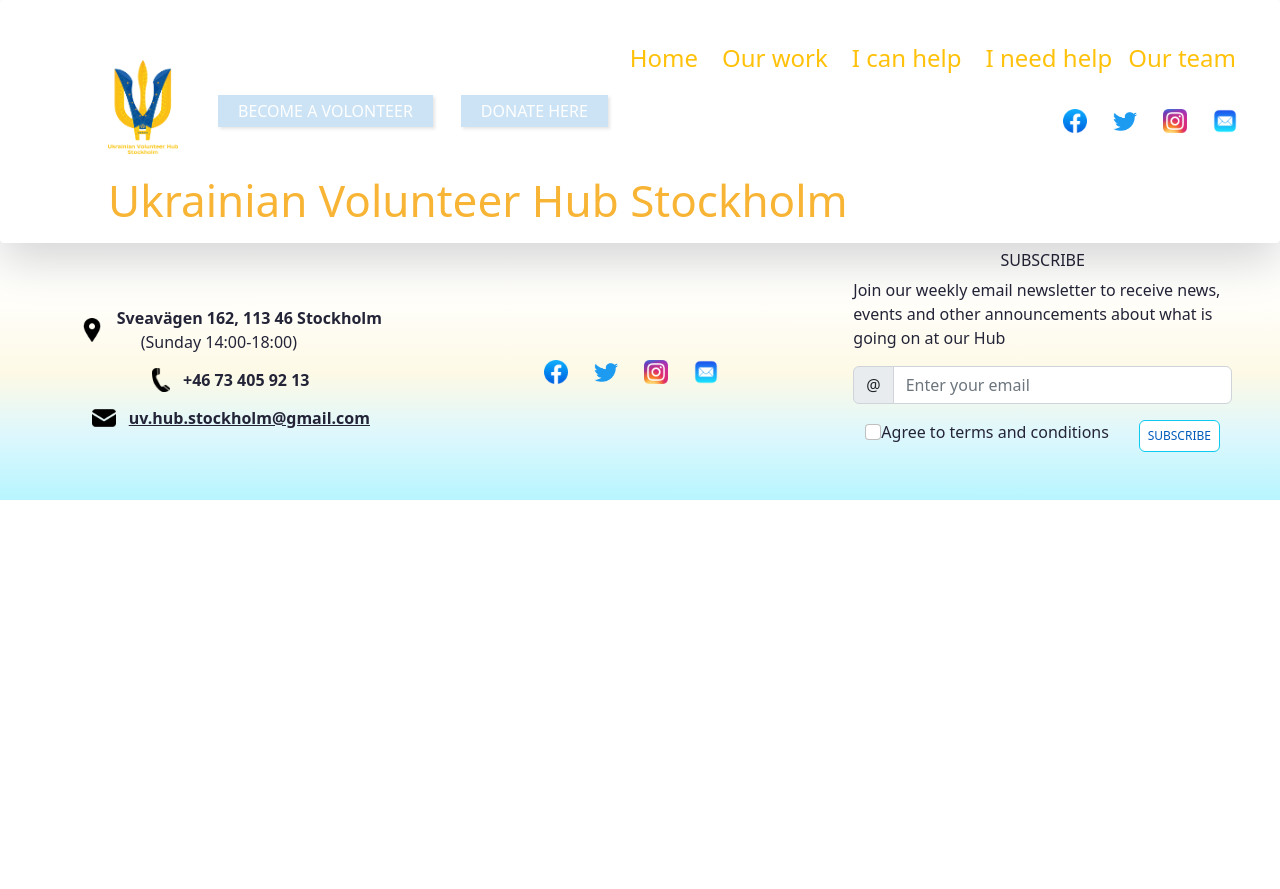
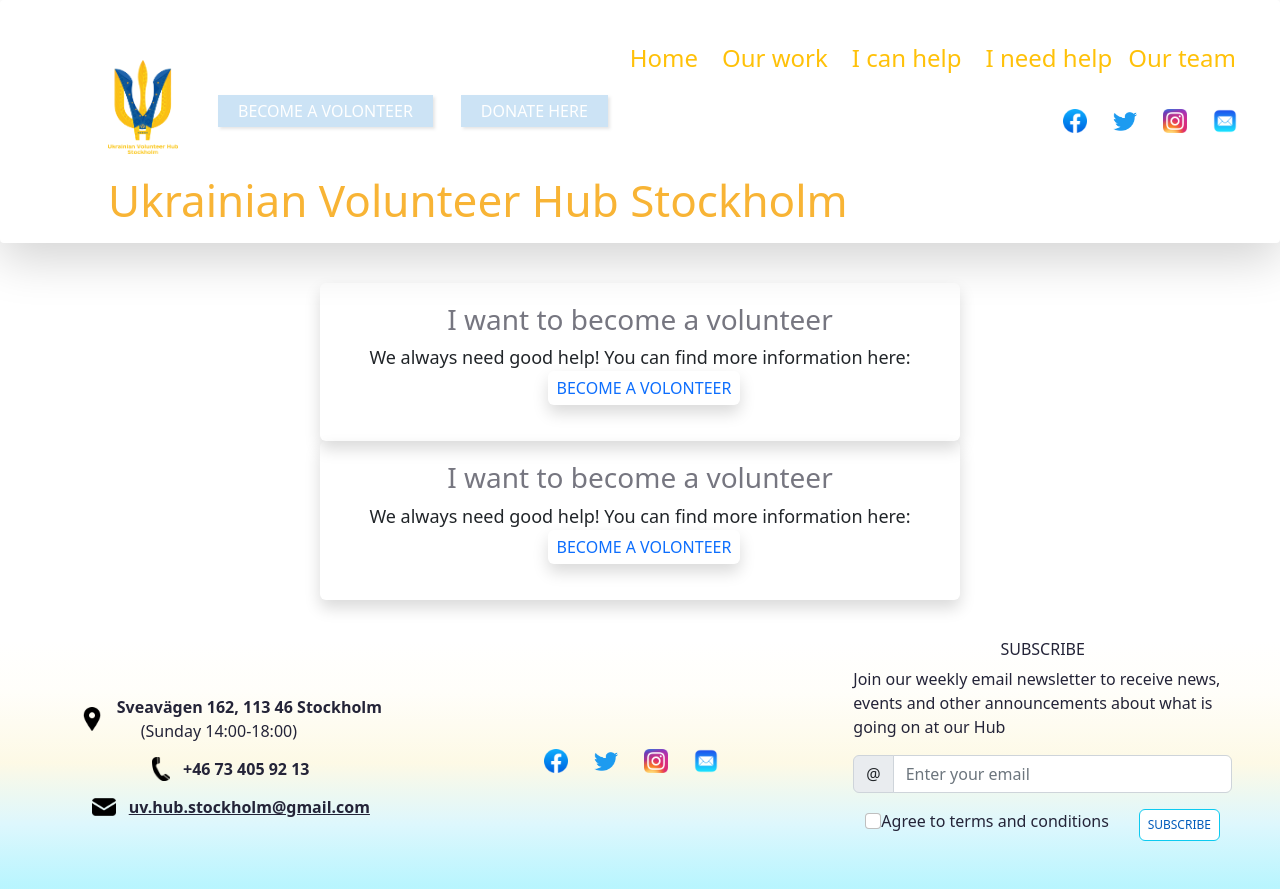
Before and after one commit to OlenaKut/uvhst, a React (Create React App) app: page /Page3CanHelp in a window 1280 px wide. Before the commit the page ends 800 px from the top, so only its background shows below. Built offline with nearby package versions, Linux system fonts and the light colour scheme; the HTML template or start-up script is replaced by a standard one.

Commit message:
Added vol-block

```diff
--- a/src/components/header/MenuNew.js
+++ b/src/components/header/MenuNew.js
@@ -31,7 +31,7 @@
                     Our work
                   </Nav.Link>
                 </LinkContainer>
-                <LinkContainer to="/">
+                <LinkContainer to="/Page3CanHelp">
                   <Nav.Link className="link text-warning me-sm-1 me-md-4 mt-4 px-0 pb-1">
                     I can help
                   </Nav.Link>
--- /dev/null
+++ b/src/components/pages/Help.css
@@ -0,0 +1,15 @@
+.ICanHelp {
+  margin: 40px auto;
+}
+
+.vol-title {
+  color: rgb(118, 118, 128);
+}
+
+.vol-text {
+  font-size: 18px;
+}
+.vol-block {
+  padding: 20px 0;
+  width: 50%;
+}
--- /dev/null
+++ b/src/components/pages/ICanHelp.js
@@ -0,0 +1,25 @@
+import React from "react";
+import "../pages/Help.css";
+import ModalVolunteer from "../pages/ModalVolunteer";
+
+const ICanHelp = () => {
+  return (
+    <div className="ICanHelp text-center">
+      <div className="vol-block rounded-2 shadow m-auto container-fluid">
+        <h3 className="vol-title">I want to become a volunteer</h3>
+        <p className="vol-text">
+          We always need good help! You can find more information here:{" "}
+          <ModalVolunteer />
+        </p>
+      </div>
+      <div className="vol-block rounded-2 shadow m-auto container-fluid">
+        <h3 className="vol-title">I want to become a volunteer</h3>
+        <p className="vol-text">
+          We always need good help! You can find more information here:{" "}
+          <ModalVolunteer />
+        </p>
+      </div>
+    </div>
+  );
+};
+export default ICanHelp;
--- /dev/null
+++ b/src/components/pages/ModalVolunteer.js
@@ -0,0 +1,23 @@
+import React from "react";
+import Button from "react-bootstrap/Button";
+
+import { LinkContainer } from "react-router-bootstrap";
+
+const ModalVolunteer = () => {
+  return (
+    <>
+      <LinkContainer to="/Volunteer">
+        <Button
+          variant="link"
+          target="_blank"
+          rel="noopener noreferrer"
+          className="rounded-0 shadow text-decoration-none rounded-2 py-1 px-2 ms-2"
+        >
+          BECOME A VOLONTEER
+        </Button>
+      </LinkContainer>
+    </>
+  );
+};
+
+export default ModalVolunteer;
--- a/src/pages/Page3CanHelp.js
+++ b/src/pages/Page3CanHelp.js
@@ -1,11 +1,13 @@
 import React from "react";
 import Header from "../components/header/Header";
 import Footer from "../components/footer/Footer";
+import ICanHelp from "../components/pages/ICanHelp";
 
 const Page3CanHelp = () => {
   return (
     <div>
       <Header />
+      <ICanHelp />
       <Footer />
     </div>
   );
```
